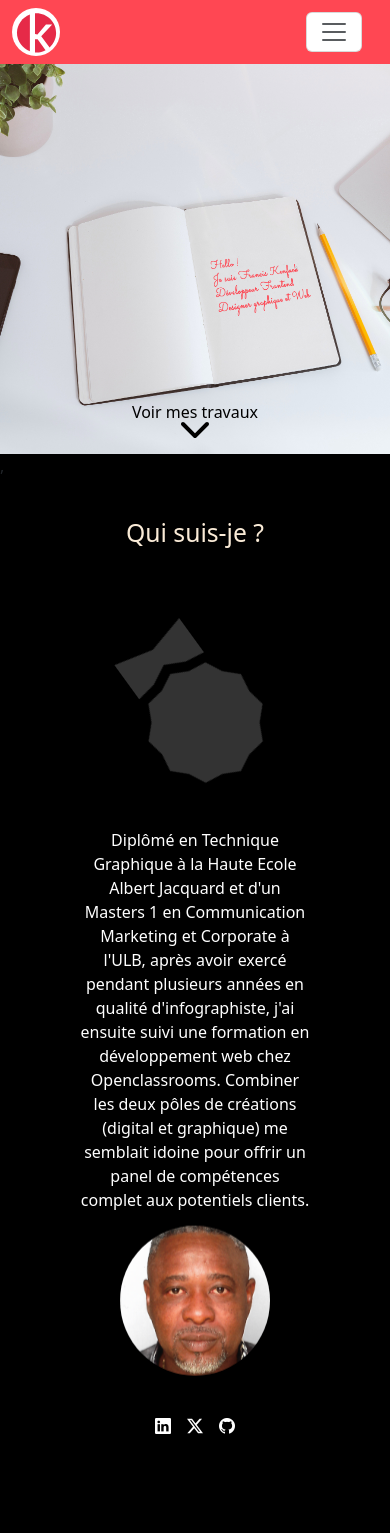
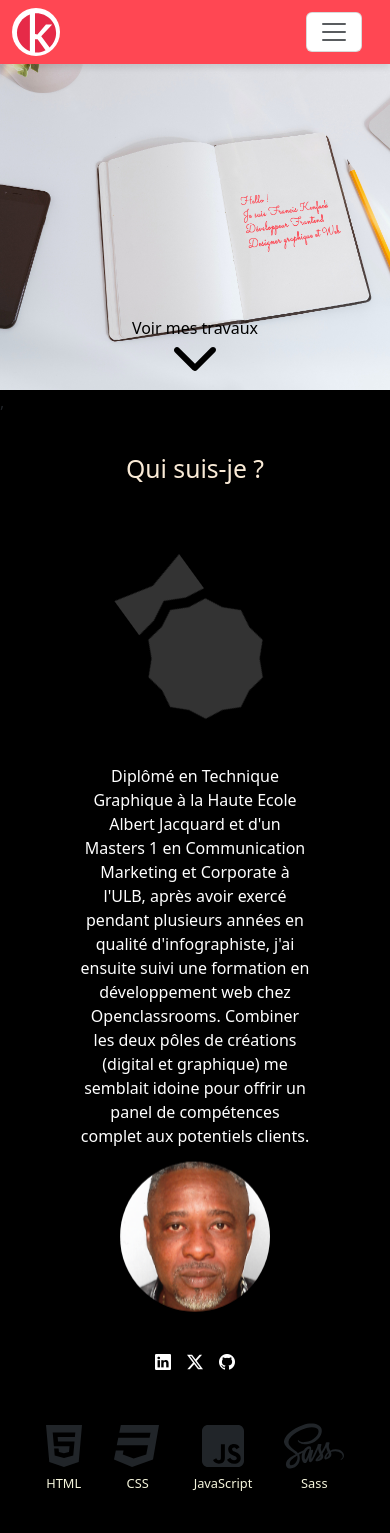
Before and after one commit to KenfackMF/Portfolio-Kenfack, a React (Create React App) app: page / in a window 390 px wide. Shown: the top 1533 px of the page. Built offline with nearby package versions, Linux system fonts and the light colour scheme.

Commit message:
correction navbar fixe

```diff
--- a/src/components/Header.js
+++ b/src/components/Header.js
@@ -41,10 +41,11 @@ const Header = () => {
   return (
     <nav className="navbar">
       <div className="container">
-        <a href="#Acceuil">
+        <a href="#Accueil">
           <img src={logo} alt="logo-Francis" className="logo-francis" />
         </a>
 
+        <div className="navbar-collapse-container">
           <button className="navbar-toggler" type="button" onClick={toggleNavbar} aria-label="Toggle navigation">
             <span className="navbar-toggler-icon"></span>
           </button>
@@ -74,6 +75,7 @@ const Header = () => {
             </ul>
           </div>
         </div>
+      </div>
     </nav>
   );
 };
--- a/src/styles/accueil.scss
+++ b/src/styles/accueil.scss
@@ -11,7 +11,7 @@ height: auto;
   /* Style pour l'image */
  .block-acceuil img {
     width: 100%;
-    height: auto; /* Pour maintenir le ratio de l'image */
+    height: auto;
   }
 
   /* Style pour le paragraphe */
@@ -20,7 +20,7 @@ height: auto;
     color: rgb(0, 0, 0);
     left: 50%;
     transform: translateX(-50%);
-    bottom: 100px;
+    bottom: 130px;
     margin: 0;
   }
 
@@ -30,8 +30,8 @@ height: auto;
     color: rgb(0, 0, 0);
     left: 50%;
     transform: translateX(-50%);
-    bottom: 60px; /* Ajustez la valeur en fonction de vos besoins */
-    font-size: 2rem; /* Ajustez la taille de l'icône selon vos besoins */
+    bottom: 90px;
+    font-size: 2rem;
   }
 
 
@@ -39,17 +39,17 @@ height: auto;
     /* Styles pour les écrans de largeur maximale de 992px ou moins */
     .big-picture {
       width: 100%;
-      height: auto; /* Ajustez la hauteur automatiquement */
+      height: auto;
       object-fit: contain;
     }
 
-    /* Ajustez d'autres styles au besoin pour cette taille d'écran */
+
   }
 
   @media (max-width: 768px) {
     /* Styles pour les écrans de largeur maximale de 768px ou moins */
     .big-picture {
-      height: auto; /* Ajustez la hauteur automatiquement */
+      height: auto;
       object-fit: cover;
       overflow: hidden;
     }
@@ -57,14 +57,14 @@ height: auto;
       object-fit: cover;
       height: auto;
       width: 150%;
-      margin-left: -100px;
+      margin-left: -70px;
     }
     .vers_travaux {
       position: absolute;
       color: rgb(0, 0, 0);
       left: 50%;
       transform: translateX(-50%);
-      bottom: 30px;
+      bottom: 50px;
       margin: 0;
       font-size: 1rem;
     }
@@ -74,8 +74,8 @@ height: auto;
       color: rgb(0, 0, 0);
       left: 50%;
       transform: translateX(-50%);
-      bottom: 10px; /* Ajustez la valeur en fonction de vos besoins */
-      font-size: 1.5rem; /* Ajustez la taille de l'icône selon vos besoins */
+      bottom: 10px;
+      font-size: 1rem;
     }
-    /* Ajustez d'autres styles au besoin pour cette taille d'écran */
+
   }
--- a/src/styles/header.scss
+++ b/src/styles/header.scss
@@ -6,7 +6,7 @@ body {
 }
 
 
-.my-navbar {
+.navbar {
   position: fixed;
   top: 0;
   left: 0;
--- a/src/styles/propos.scss
+++ b/src/styles/propos.scss
@@ -221,7 +221,7 @@ padding: 2rem;
 }
 
 .svg-inline--fa{
-  height: 2rem;
+  height: 3rem;
   cursor: pointer;
   :hover{
     color: #ff4753 !important
@@ -232,14 +232,16 @@ padding: 2rem;
   display: flex;
   flex-direction: row;
   flex-wrap: wrap;
-  justify-content: space-between;
-  margin: 5rem 2.5rem ;
+  gap: 2rem;
+  justify-content: center;
+  margin: 2rem 2.5rem ;
   margin-bottom: 2rem;
 
 
 }
 
 .skills p{
+  font-size: .8rem;
 color: beige;
 }
 
```
Also changed, not shown: 11 other files (tests, documents, lock files or other folders). Lines whose indentation alone changed are shown as unchanged.
